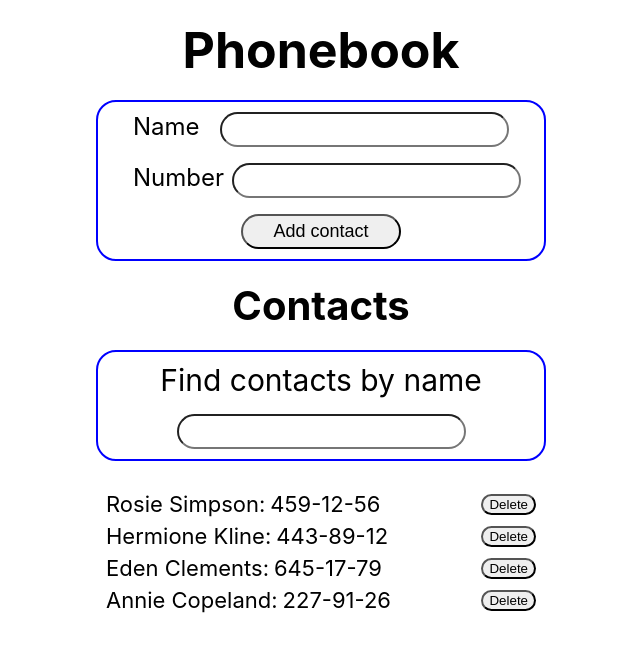
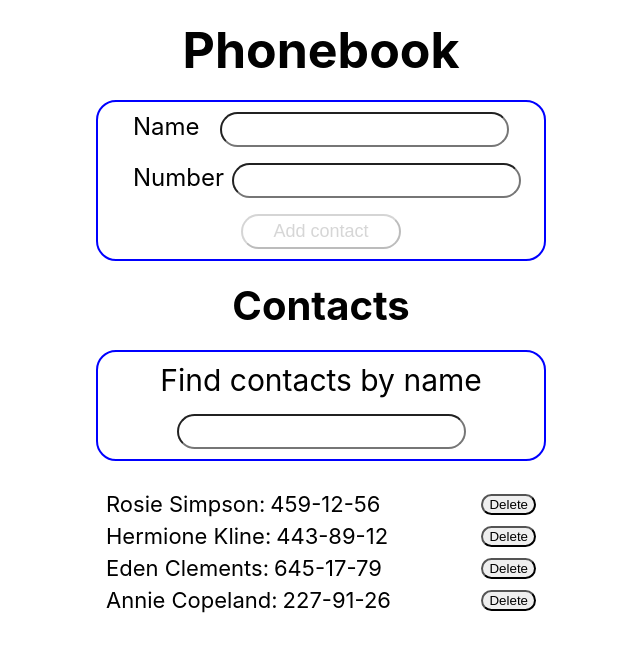
Before and after one commit to alexfil3/goit-react-hw-02-phonebook, a React (Create React App) app: page / in a window 1280 px wide. Shown: the top 652 px of the page, without its empty margins (319-959 px from the left). Built offline with nearby package versions, Linux system fonts and the light colour scheme.

Commit message:
button disabled

```diff
--- a/src/components/ContactForm/ContactForm.jsx
+++ b/src/components/ContactForm/ContactForm.jsx
@@ -56,7 +56,11 @@ export class ContactForm extends Component {
             required
           />
         </label>
-        <button type="submit" className={button}>
+        <button
+          type="submit"
+          disabled={state.name === '' || state.number === '' ? true : false}
+          className={button}
+        >
           Add contact
         </button>
       </form>
--- a/src/components/ContactForm/ContactForm.module.css
+++ b/src/components/ContactForm/ContactForm.module.css
@@ -38,3 +38,9 @@
     color: white;
     cursor: pointer;
 }
+
+.button:disabled {
+    background-color: inherit;
+    color: rgba(118, 118, 118, 0.3);
+    cursor: not-allowed;
+}
```
